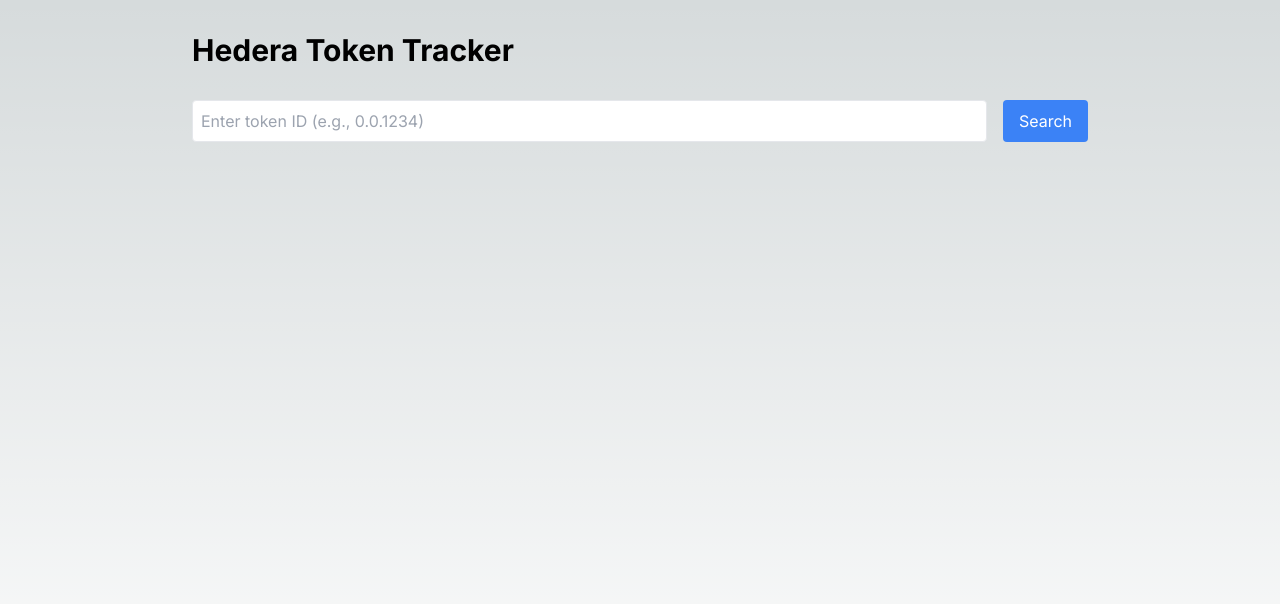
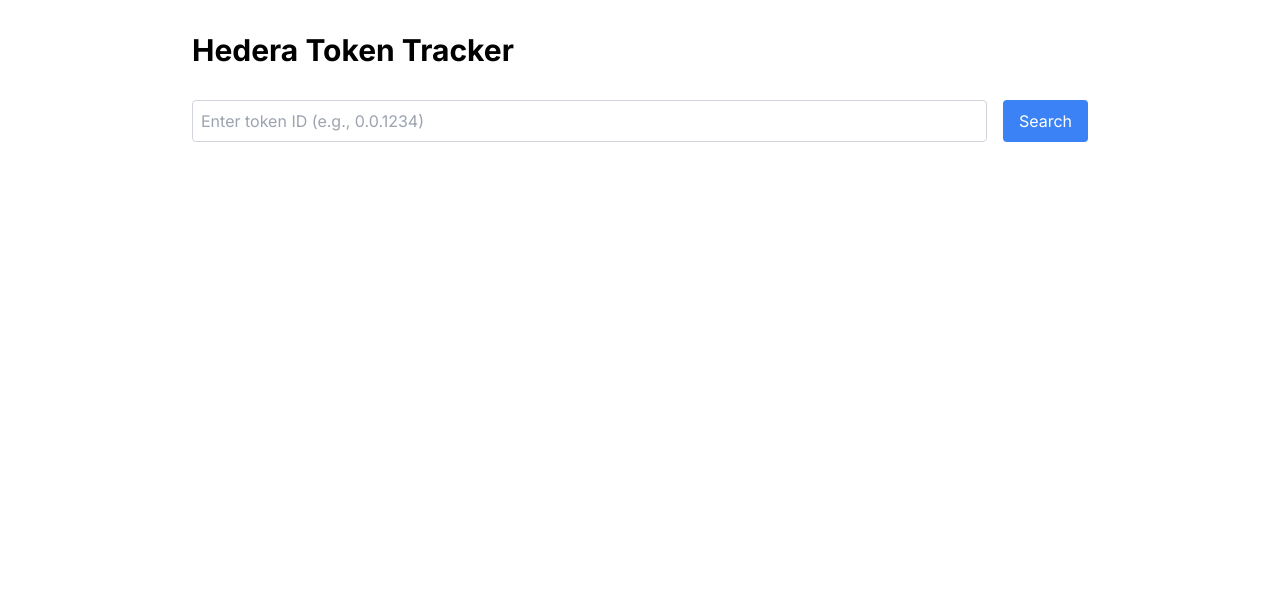
Before and after one commit to odd247/hedera-token-tracker, a Next.js app: page / in a window 1280 px wide. Shown: the top 604 px of the page. Built offline with nearby package versions, Linux system fonts and the light colour scheme.

Commit message:
fix: Improve form styling and input focus states

```diff
--- a/src/app/globals.css
+++ b/src/app/globals.css
@@ -4,16 +4,32 @@
 
 :root {
   --foreground-rgb: 0, 0, 0;
-  --background-start-rgb: 214, 219, 220;
-  --background-end-rgb: 255, 255, 255;
+  --background-rgb: 255, 255, 255;
 }
 
 body {
   color: rgb(var(--foreground-rgb));
-  background: linear-gradient(
-      to bottom,
-      transparent,
-      rgb(var(--background-end-rgb))
-    )
-    rgb(var(--background-start-rgb));
+  background: rgb(var(--background-rgb));
 }
+
+/* Reset form styles */
+input {
+  appearance: none;
+  -webkit-appearance: none;
+  -moz-appearance: none;
+}
+
+input:focus {
+  outline: none;
+}
+
+/* Custom form styles */
+.form-input {
+  border: 1px solid #e2e8f0;
+  transition: all 0.2s ease;
+}
+
+.form-input:focus {
+  border-color: #3b82f6;
+  box-shadow: 0 0 0 3px rgba(59, 130, 246, 0.1);
+}
--- a/src/app/page.tsx
+++ b/src/app/page.tsx
@@ -94,12 +94,12 @@
             onChange={(e) => setTokenId(e.target.value)}
             onKeyDown={handleKeyPress}
             placeholder="Enter token ID (e.g., 0.0.1234)"
-            className="flex-1 p-2 border rounded"
+            className="flex-1 p-2 border border-gray-300 rounded focus:outline-none focus:ring-2 focus:ring-blue-500 focus:border-transparent"
           />
           <button
             onClick={handleSearch}
             disabled={data.loading}
-            className="px-4 py-2 bg-blue-500 text-white rounded hover:bg-blue-600 disabled:bg-blue-300"
+            className="px-4 py-2 bg-blue-500 text-white rounded hover:bg-blue-600 disabled:bg-blue-300 disabled:cursor-not-allowed transition-colors duration-200"
           >
             {data.loading ? 'Loading...' : 'Search'}
           </button>
```
